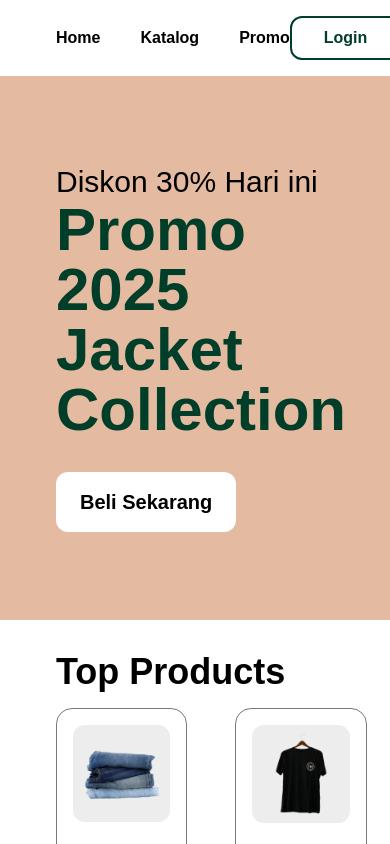
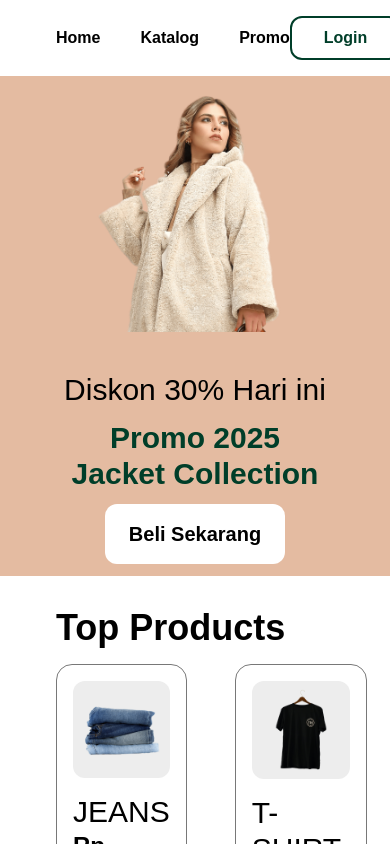
Before and after one commit to devpul/e-commerce-frontend-reactjs, a Next.js app: page / in a window 390 px wide. Shown: the top 844 px of the page. Built offline with nearby package versions, Linux system fonts and the light colour scheme.

Commit message:
feat(banner): implement mobile responsive banner

```diff
--- a/src/components/Banner.js
+++ b/src/components/Banner.js
@@ -3,16 +3,16 @@ import React from 'react'
 export default function Banner() {
   return (
     // <!-- Banner -->
-    <div className="bg-[#E4BBA1] flex items-center justify-between px-14">
+    <div className="bg-[#E4BBA1] flex md:flex-row flex-col-reverse items-center justify-between px-14 py-3">
       {/* <!-- Judul & Tombol Banner  --> */}
-      <div>
-        <p className="text-3xl font-light text-black">Diskon 30% Hari ini</p>
-        <p className="text-6xl font-black text-[#003E29]">
+      <div className='text-center'>
+        <p className="text-3xl font-light text-black mb-3">Diskon 30% Hari ini</p>
+        <p className="md:text-6xl font-black text-[#003E29] text-3xl">
           Promo 2025 <br />
           Jacket Collection
         </p>
         <button
-          className="text-xl font-bold text-black bg-white py-4 px-6 mt-8 rounded-xl"
+          className="text-xl font-bold text-black bg-white py-4 px-6 mt-3 rounded-xl"
         >
           Beli Sekarang
         </button>
@@ -20,8 +20,8 @@ export default function Banner() {
       {/* <!-- Tutup Judul & Tombol Banner --> */}
 
       {/* <!-- Gambar Banner  --> */}
-      <div>
-        <img src="gambar/hero.png" className="h-[544px]" />
+      <div className=''>
+        <img src="gambar/hero.png" className="md:h-[544px] h-[244px] mb-10" />
       </div>
       {/* <!-- Tutup Gambar Banner  --> */}
     </div>
```
